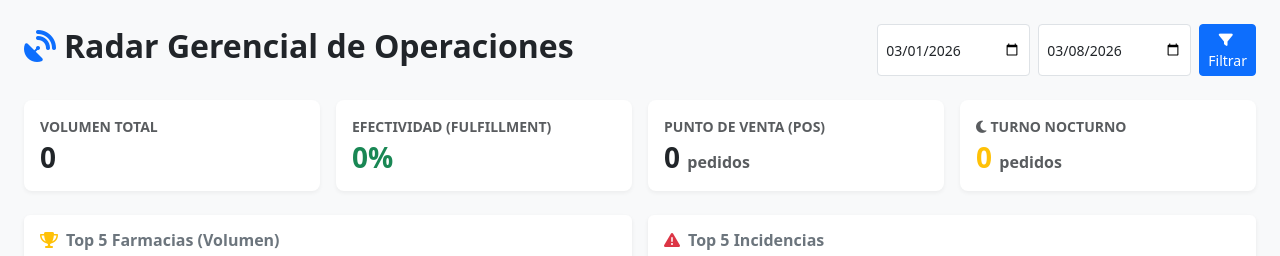
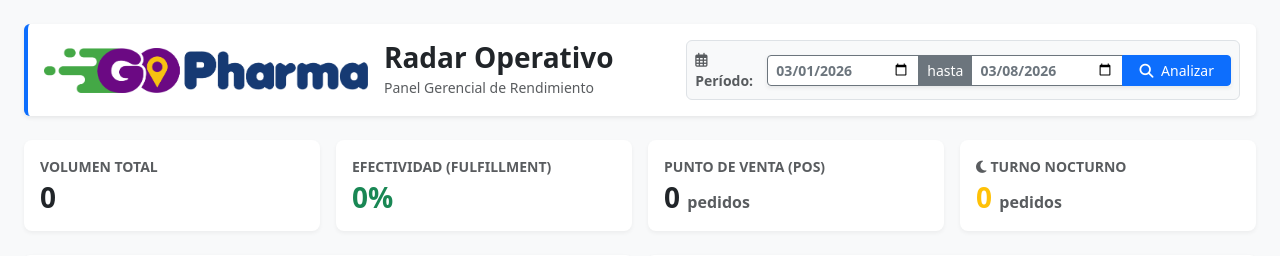
Before and after one commit to elvaivas/GoAnalisis, a FastAPI app: page /ops in a window 1280 px wide. Shown: the top 256 px of the page. Run offline with FastAPI, Linux system fonts and the light colour scheme; data that the repository does not hold is empty.

Commit message:
fix(ops): improve dashboard UI with logo and correct POS metric logic to use payment_method column

```diff
--- a/app/templates/ops_dashboard.html
+++ b/app/templates/ops_dashboard.html
@@ -39,15 +39,31 @@
 <body>
 
     <div class="container-fluid py-4 px-4">
-        <div class="d-flex justify-content-between align-items-center mb-4">
-            <h2 class="fw-bold text-dark"><i class="fa-solid fa-satellite-dish text-primary me-2"></i>Radar Gerencial de
-                Operaciones</h2>
+        <div
+            class="d-flex justify-content-between align-items-center mb-4 bg-white p-3 rounded shadow-sm border-start border-4 border-primary">
 
-            <div class="d-flex gap-2">
-                <input type="date" id="startDate" class="form-control form-control-sm">
-                <input type="date" id="endDate" class="form-control form-control-sm">
-                <button class="btn btn-primary btn-sm" onclick="fetchOpsData()"><i
-                        class="fa-solid fa-filter me-1"></i>Filtrar</button>
+            <div class="d-flex align-items-center">
+                <img src="/static/img/logo.png" alt="GoPharma Logo" height="45" class="me-3"
+                    onerror="this.src='https://via.placeholder.com/150x45?text=GoPharma'">
+                <div>
+                    <h3 class="fw-bold text-dark mb-0">Radar Operativo</h3>
+                    <span class="text-muted small">Panel Gerencial de Rendimiento</span>
+                </div>
+            </div>
+
+            <div class="d-flex align-items-center bg-light p-2 rounded border">
+                <label class="text-muted small fw-bold me-2 mb-0 d-none d-md-block"><i
+                        class="fa-regular fa-calendar-days me-1"></i>Período:</label>
+                <div class="input-group input-group-sm shadow-sm">
+                    <input type="date" id="startDate"
+                        class="form-control border-secondary text-secondary fw-bold shadow-none">
+                    <span class="input-group-text bg-secondary text-white border-secondary">hasta</span>
+                    <input type="date" id="endDate"
+                        class="form-control border-secondary text-secondary fw-bold shadow-none">
+                    <button class="btn btn-primary px-3" onclick="fetchOpsData()">
+                        <i class="fa-solid fa-search me-1"></i> Analizar
+                    </button>
+                </div>
             </div>
         </div>
 
```
Also changed, not shown: app/api/endpoints/analysis.py (+8 -2 lines).
